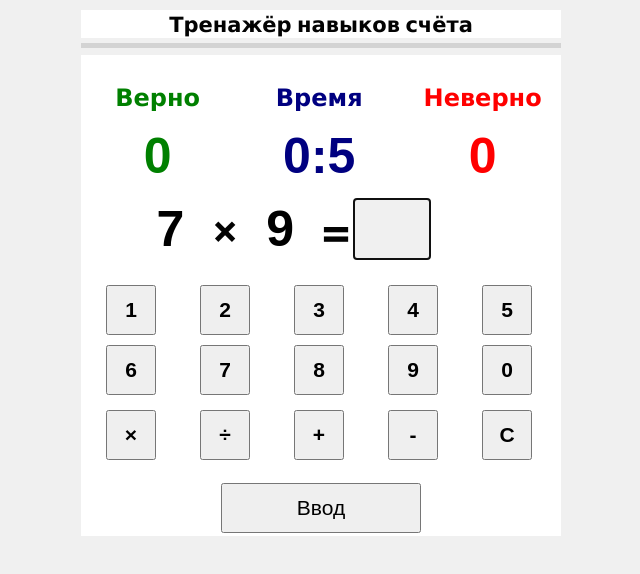
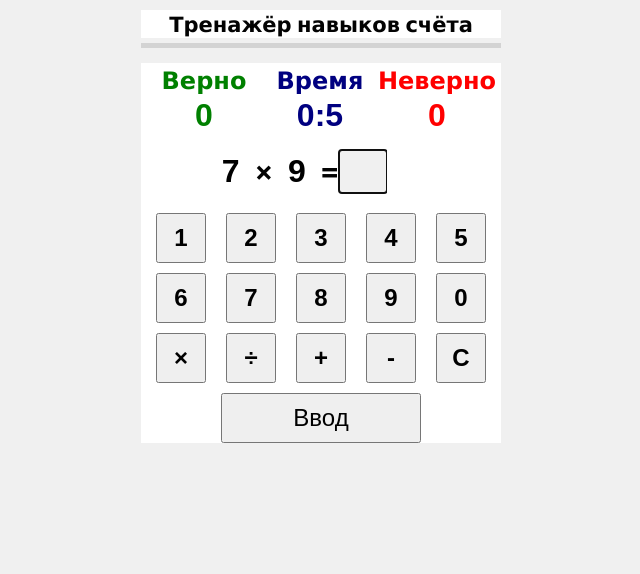
Before and after one commit to code4use/acctraining, a plain HTML site: page index.html in a window 1280 px wide. Shown: the whole page, without its empty margins (319-959 px from the left). Drawn offline with nearby package versions, Linux system fonts and the light colour scheme.

Commit message:
Switch from table layout to flex

```diff
--- a/index.html
+++ b/index.html
@@ -52,58 +52,34 @@
     <div id="content">
         <!--<h1>Таблица умножения</h1> -->
         <form action="" method="GET" autocomplete="off">
-            <table width=100%>
-                <tr>
-                    <td width="16.6%"></td>
-                    <td width="16.6%"></td>
-                    <td width="16.6%"></td>
-                    <td width="16.6%"></td>
-                    <td width="16.6%"></td>
-                    <td width="16.6%"></td>
-                </tr>
-                <tr>
-                    <td colspan="2" align="center"> <strong style="font-size: x-large; color: green"> Верно </strong>
-                    </td>
-                    <td colspan="2" align="center"> <strong style="font-size: x-large; color: navy"> Время </strong>
-                    </td>
-                    <td colspan="2" align="center"> <strong style="font-size: x-large; color: red"> Неверно </strong>
-                    </td>
-                </tr>
-                <tr>
-                    <td colspan="2" align="center"><input type="text" maxlength="3" size=3 name="res_ok"
-                            class="input-multipliers" style="color: green" readonly value="0"></td>
-                    <td colspan="2" align="center"><input type="text" maxlength="8" size=8 name="timer"
-                            class="input-multipliers" style="color: navy; width: 164px;" readonly value="0"></td>
-                    <td colspan="2" align="center"><input type="text" maxlength="3" size=3 name="res_bad"
-                            class="input-multipliers" style="color: red" readonly value="0"></td>
-                </tr>
-                <tr class="instruction">
-                    <td colspan="6">
-                        <p>Закрепление навыков счёта в игровой форме. Введите результат операции и нажмите клавишу
-                            &quot;Enter&quot;
-                            или кликните по кнопке &quot;Ввод&quot;.
-                            Для переключения режимов умножения и деления кликните соответствующую кнопку.
-                            Для перезапуска просто обновите страницу (клавиша F5) или кликните по кнопке
-                            &quot;Сброс&quot;. Learn to count by playing game.
-                        </p>
-                    </td>
-                </tr>
-                <tr>
-                    <td colspan="6" valign="middle" align="center">
-                        <input type="text" maxlength="3" size=2 name="num1" class="input-multipliers" readonly=""
-                            value="">
-                        <strong id="operchar">∙</strong>
-                        <input type="text" maxlength="3" size=2 name="num2" class="input-multipliers" readonly=""
-                            value="">
-                        <strong style="font-size: 50px; vertical-align: top;">=</strong>
-                        <input type="text" maxlength="3" size=2 name="res" id="res" class="input-form" value="">
-                        <input type="text" maxlength="3" size=2 name="hint" class="input-multipliers"
-                            style="color: green" readonly="">
-                    </td>
+            <div class="formraw">
+                <div class="formcolumn">
+                    <strong style="font-size: x-large; color: green"> Верно </strong>
+                    <input type="text" maxlength="3" size=3 name="res_ok" class="input-multipliers" style="color: green"
+                        readonly value="0">
+                </div>
+                <div class="formcolumn">
+                    <strong style="font-size: x-large; color: navy"> Время </strong>
+                    <input type="text" maxlength="10" size=10 name="timer" class="input-multipliers timer"
+                        style="color: navy;" readonly value="0">
+                </div>
+                <div class="formcolumn">
+                    <strong style="font-size: x-large; color: red"> Неверно </strong>
+                    <input type="text" maxlength="3" size=3 name="res_bad" class="input-multipliers" style="color: red"
+                        readonly value="0">
+                </div>
+            </div>
 
-                </tr>
-                <tr>
-                    <td colspan="6">
+            <div class="formraw">
+                <input type="text" maxlength="3" size=2 name="num1" class="input-multipliers" readonly="" value="">
+                <strong id="operchar">x</strong>
+                <input type="text" maxlength="3" size=2 name="num2" class="input-multipliers" readonly="" value="">
+                <strong style="font-size: xx-large; vertical-align: top;">=</strong>
+                <input type="text" maxlength="3" size=2 name="res" id="res" class="input-form" value="" title="Введите результат. Enter result.">
+                <input type="text" maxlength="3" size=2 name="hint" class="input-multipliers" style="color: green"
+                    readonly="">
+            </div>
+
             <div class="keyboard">
                 <button type="button" class="number">1</button>
                 <button type="button" class="number">2</button>
@@ -116,6 +92,7 @@
                 <button type="button" class="number">9</button>
                 <button type="button" class="number">0</button>
             </div>
+
             <div class="modekeys">
                 <button class="opermode" type="button" title="Умножение. Multiplication.">&times;</button>
                 <button class="opermode" type="button" title="Деление. Division.">&div;</button>
@@ -123,19 +100,13 @@
                 <button class="opermode" type="button" title="Вычитание. Subtraction.">-</button>
                 <button class="opermode" type="button" title="Сброс. Clear.">C</button>
             </div>
-                    </td>
-                </tr>
-                <tr>
-                    <td colspan="6" align="center">
-                        <button id="enter" name="chkButton" onclick="return chkForm()" title="Проверить - клавиша ENter">Ввод</button>
-                    </td>
-                </tr>
-            </table>
+
+            <div class="centeredblock">
+                <button id="enter" name="chkButton" onclick="return chkForm()"
+                    title="Проверить - клавиша ENter">Ввод</button>
+            </div>
         </form>
     </div>
-    <!--<div id="leftcol">
-    <div class="catname">Материалы в левой колонке⋅</div>
-</div> -->
 </body>
 
 </html>
--- a/main.css
+++ b/main.css
@@ -1,10 +1,14 @@
+* {
+    box-sizing: border-box;
+}
+
 body {
     background-color: #f0f0f0;
     font-size: 14px;
     font-family: 'Open Sans', Verdana, Tahoma, sans-serif;
     color: #030303;
     min-width: 360px;
-    max-width: 480px;
+    max-width: 360px;
     margin: 0px auto 0px auto;
 }
 td {
@@ -26,22 +30,25 @@ td {
 .input-multipliers {
     text-align: center;
     font-weight: bold;
-    font-size: 50px;
+    font-size: xx-large;
     border: 0;
-    width: 72px;
+    width: 48px;
 }
 .input-form {
     text-align: center;
     font-weight: bold;
-    font-size: 50px;
+    font-size: xx-large;
     border: 0;
     background-color: #f0f0f0;
-    width: 72px;
+    width: 48px;
+}
+
+.timer {
+    width: 96px;
 }
 
 #content {
     background-color: white;
-    float: right;
     width: 100%;
     margin: 6px auto 6px auto;
 }
@@ -60,30 +67,59 @@ td {
     background: lightgray;
 }
 #operchar {
-    font-size: 46px;
+    font-size: xx-large;
     vertical-align: top;
-}
-.keyboard {
 }
 
 button {
-    font-size: 150%;
+    font-size: x-large;
 }
+
+.keyboard {
+    display: flex;
+    flex-wrap: wrap;
+    justify-content: center;
+}
+
+.modekeys {
+    display: flex;
+    justify-content: center;
+}
+
 .number {
-    float: left;
     width: 50px;
     height: 50px;
-    margin: 5px 22px;
+    margin: 5px 10px;
     font-weight: bold;
 }
 .opermode {
-    float: left;
+
     width: 50px;
     height: 50px;
-    margin: 10px 22px;
+    margin: 5px 10px;
     font-weight: bold;
 }
 #enter {
     width: 200px;
     height: 50px;
 }
+
+.formraw {
+    display: flex;
+    justify-content: center;
+    margin: 15px 5px;
+}
+
+.formcolumn {
+    display: flex;
+    flex-direction: column;
+    align-items: center;
+    text-align: center;
+    flex: 1 1 0;
+}
+
+.centeredblock {
+    display: flex;
+    justify-content: center;
+    margin: 5px;
+}
```
Lines whose indentation alone changed are shown as unchanged.
